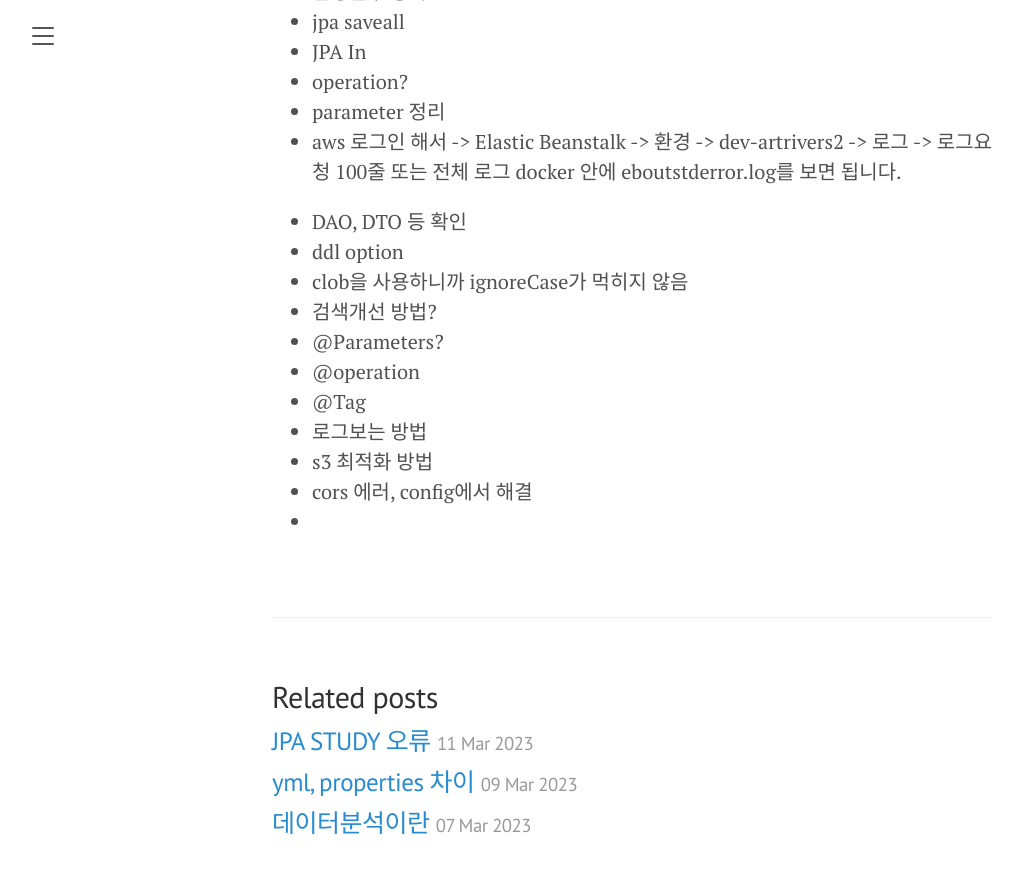
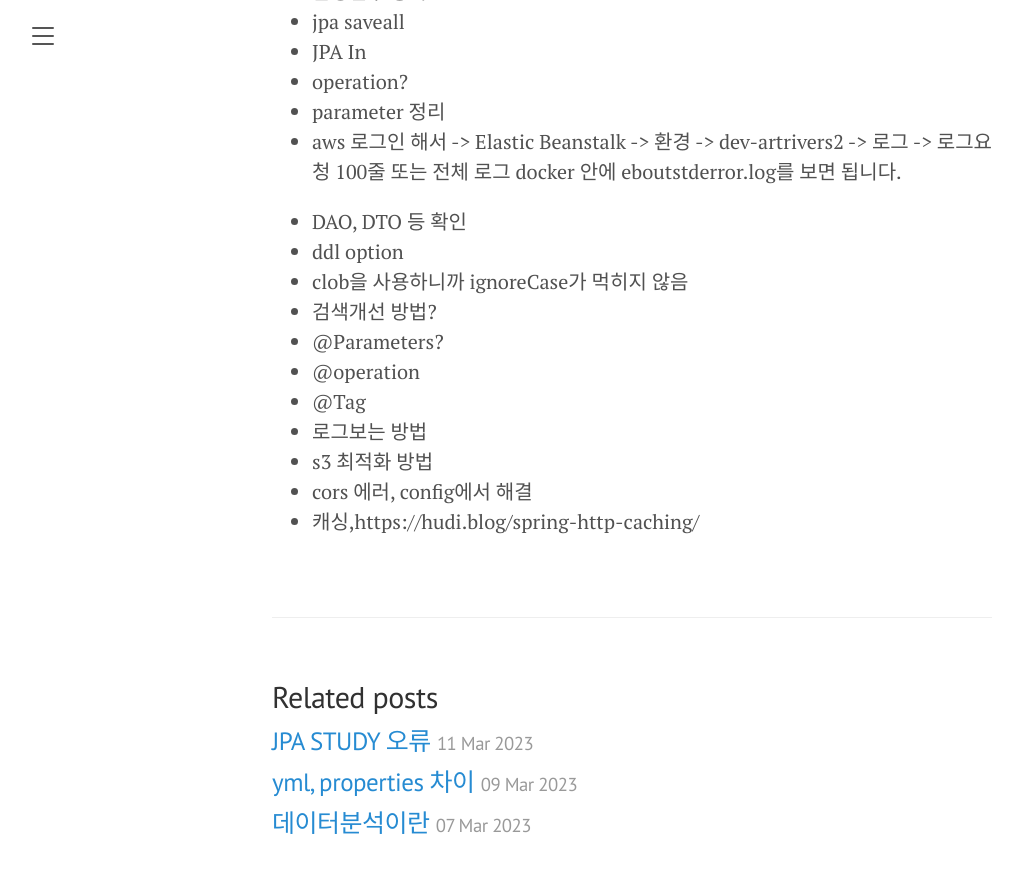
Before and after one commit to mycookie1/mycookie1.github.io, a Jekyll site: the page built from _posts/2023-03-09-JPA STUDY 오류.md, in a window 1280 px wide and 900 px high, scrolled down 995 px. Shown: the top 873 px of the window, without its empty margins (8-1030 px from the left). Built offline with Jekyll 4.4.1, drawn with Linux system fonts in a browser that asks for light colours; a file with an impossible date is left out.

Commit message:
[feat] 캐싱

```diff
--- a/_posts/2023-03-09-JPA STUDY 오류.md
+++ b/_posts/2023-03-09-JPA STUDY 오류.md
@@ -54,4 +54,4 @@ docker 안에 eboutstderror.log를 보면 됩니다.
 - 로그보는 방법
 - s3 최적화 방법
 - cors 에러, config에서 해결
--
+- 캐싱,https://hudi.blog/spring-http-caching/
```
